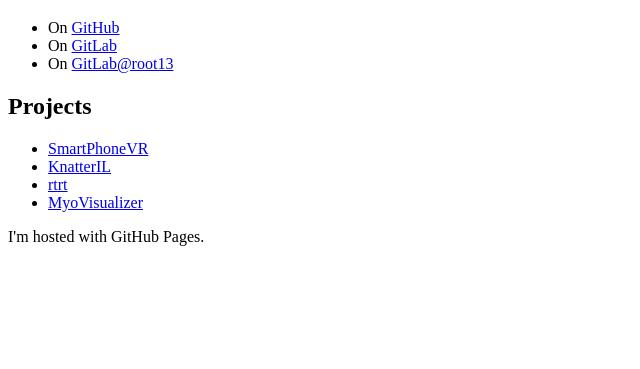
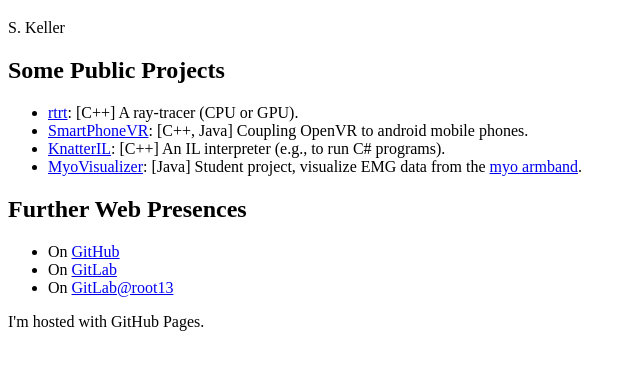
Before and after one commit to burrito82/burrito82.github.io, a plain HTML site: page index.html in a window 1280 px wide. Shown: the part 61-430 px from the top of the page, without its empty margins (0-640 px from the left). Drawn offline with Linux system fonts and the light colour scheme.

Commit message:
add name, reorder links

```diff
--- a/index.html
+++ b/index.html
@@ -5,18 +5,20 @@
     </head>
     <body>
         <h1>burrito82</h1>
+        <p>S. Keller</p>
+        <h2>Some Public Projects</h2>
+        <ul>
+            <li><a href="/rtrt">rtrt</a>: [C++] A ray-tracer (CPU or GPU).</li>
+            <li><a href="/spvr">SmartPhoneVR</a>: [C++, Java] Coupling OpenVR to android mobile phones.</li>
+            <li><a href="https://git.root13.de:4242/burrito82/knatteril/">KnatterIL</a>: [C++] An IL interpreter (e.g., to run C# programs).</li>
+            <li><a href="https://gitlab.com/burrito82/MyoVisualizer/">MyoVisualizer</a>: [Java] Student project, visualize EMG data from the <a href="https://www.myo.com">myo armband</a>.</li>
+        </ul>
+        <h2>Further Web Presences</h2>
         <ul>
             <li>On <a href="https://github.com/burrito82">GitHub</a></li>
             <li>On <a href="https://gitlab.com/u/burrito82">GitLab</a></li>
             <li>On <a href="https://git.root13.de:4242/u/burrito82">GitLab@root13</a></li>
         </ul>
-        <h2>Projects</h2>
-        <ul>
-            <li><a href="/spvr">SmartPhoneVR</a></li>
-            <li><a href="https://git.root13.de:4242/burrito82/knatteril/">KnatterIL</a></li>
-            <li><a href="/rtrt">rtrt</a></li>
-            <li><a href="https://gitlab.com/burrito82/MyoVisualizer/">MyoVisualizer</a></li>
-        </ul>
         <p>I'm hosted with GitHub Pages.</p>
     </body>
 </html>
```
